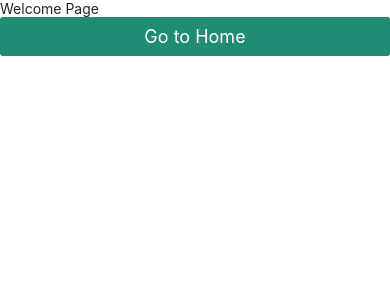
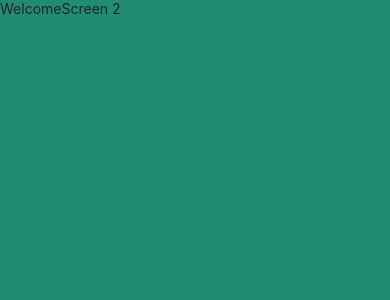
Before and after one commit to I-am-abdulazeez/TrackBank, a React Native app: screen /Welcome in a window 390 px wide. Shown: the top 300 px of the page. Built offline with nearby package versions, Linux system fonts and the light colour scheme.

Commit message:
chore(ui): creating markup for WelcomScreen

```diff
--- a/src/screens/Welcome/index.tsx
+++ b/src/screens/Welcome/index.tsx
@@ -1,23 +1,23 @@
 import React from 'react';
+import { StatusBar, SafeAreaView } from 'react-native';
 
-import { StatusBar, View } from 'react-native';
 import { useNavigation } from '@react-navigation/native';
 
-import { Button, Text } from '@rneui/themed';
-import { RootStackParamList } from 'src/types';
-import { NativeStackNavigationProp } from '@react-navigation/native-stack';
+import { Button, Text, useTheme } from '@rneui/themed';
 
-type NavScreenProps = NativeStackNavigationProp<RootStackParamList>;
+import { NavScreenProps } from 'src/types';
 
 const WelcomeScreen = () => {
-  const navigation = useNavigation<NavScreenProps>();
+  const { navigate } = useNavigation<NavScreenProps>();
+  const { theme } = useTheme();
   return (
-    <View>
-      <Text>Welcome Page</Text>
-      <Button onPress={() => navigation.navigate('Dashboard')}>
-        Go to Home
-      </Button>
-    </View>
+    <SafeAreaView style={{ backgroundColor: theme.colors.primary, flex: 1 }}>
+      <StatusBar
+        barStyle="light-content"
+        backgroundColor={theme.colors.primary}
+      />
+      <Text>WelcomeScreen 2</Text>
+    </SafeAreaView>
   );
 };
 
```
